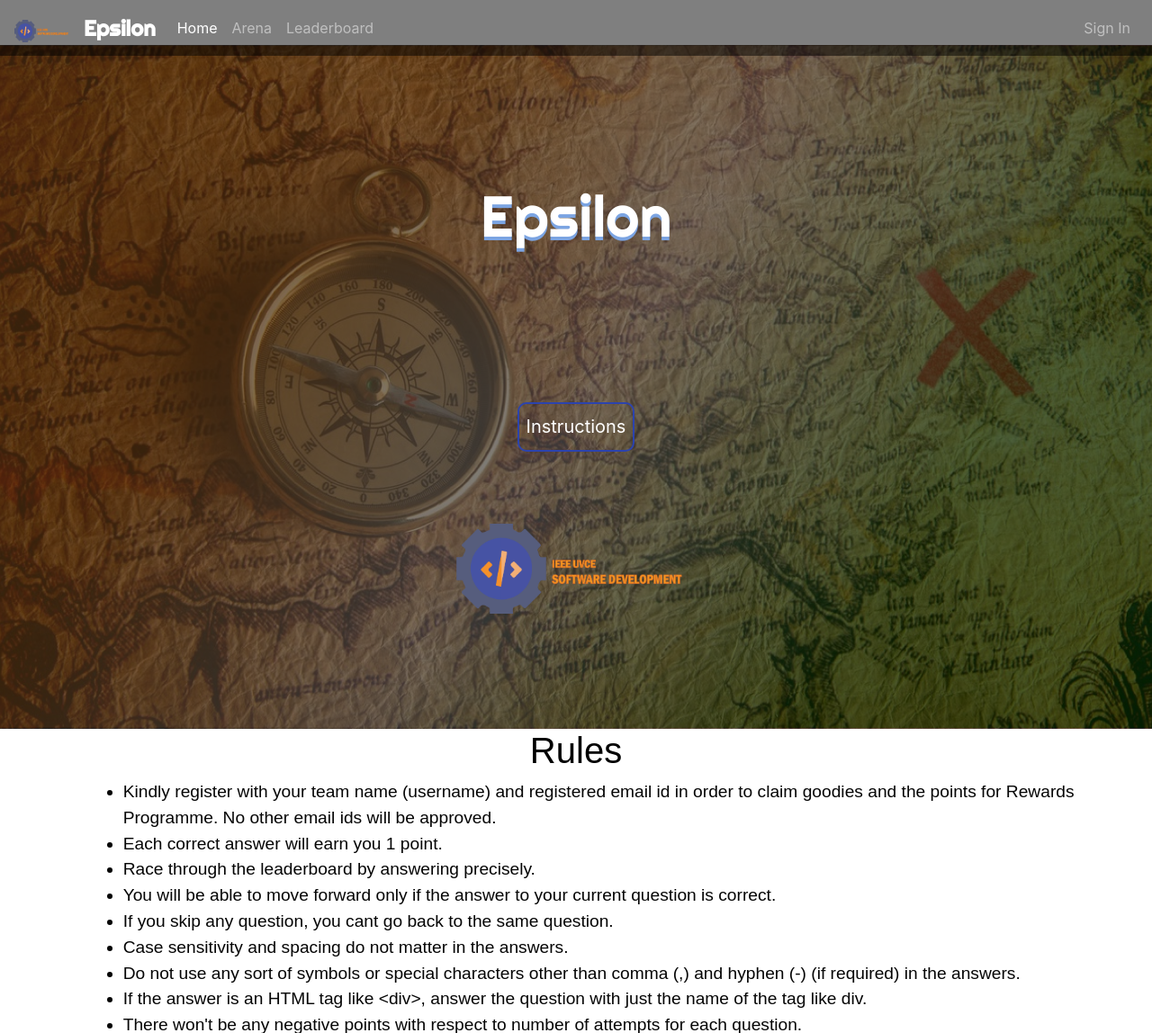
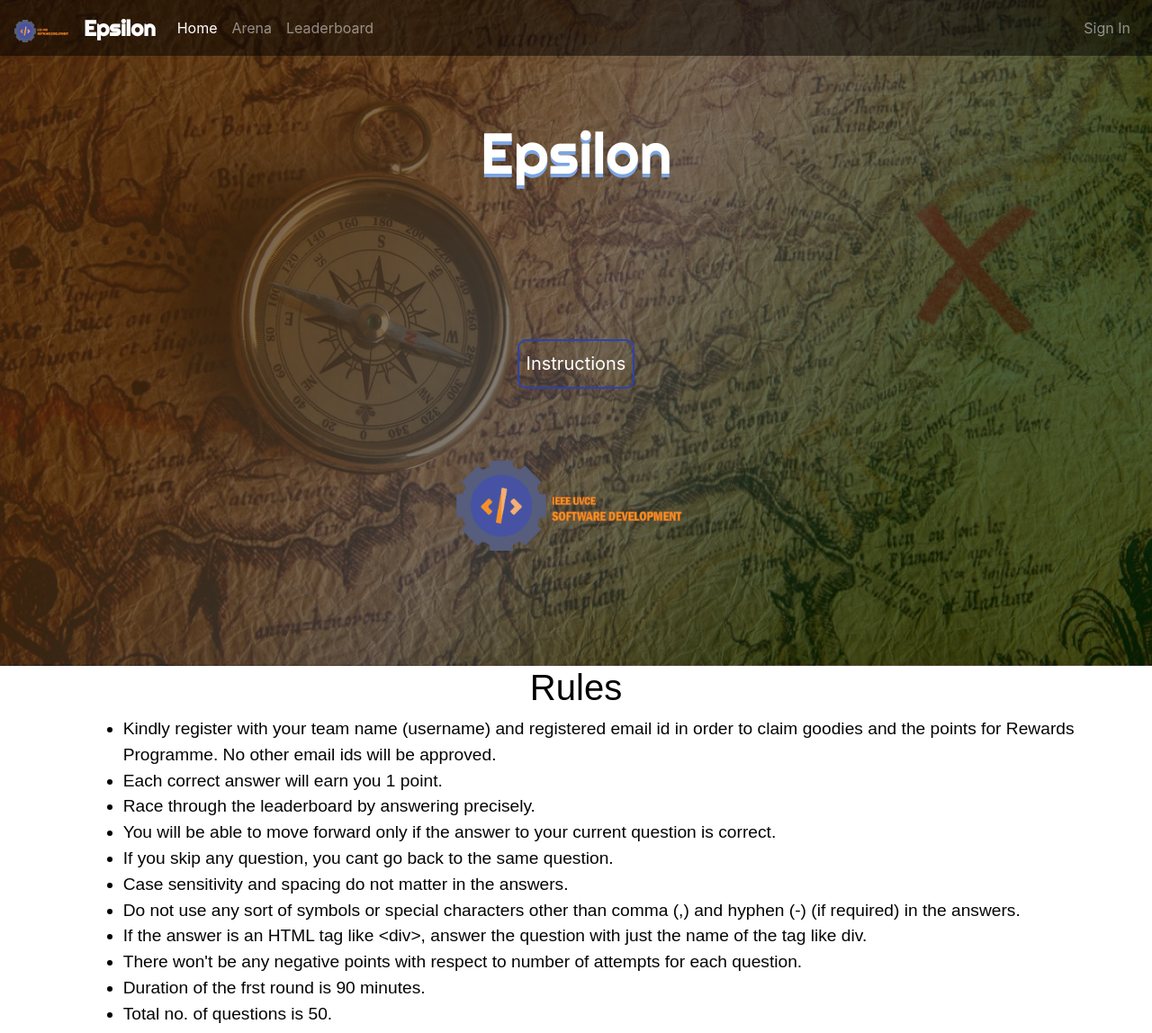
Before and after one commit to Nimitha-jagadeesha/Epsilonn-22, a Django app: page / in a window 1280 px wide. Shown: the top 1148 px of the page at 90% size. Run offline with Django 3.2, Linux system fonts and the light colour scheme; some libraries are stand-ins or nearby versions; some web fonts are replaced.

Commit message:
Update home.html

```diff
--- a/epsilon/templates/epsilon/home.html
+++ b/epsilon/templates/epsilon/home.html
@@ -39,6 +39,7 @@
         }
 
         .pic {
+            margin-top: -70px;
             justify-content:center;
             align-items: center;
             flex-direction: column;
@@ -148,7 +149,7 @@
 </div>
 <header>
     <nav class="navbar navbar-expand-md navbar-dark fixed-top"
-        style="background-color:rgba(1,1,1,0.5);">
+        style="background-color:rgba(0,0,0,0.5);">
         <a class="navbar-brand" href="/"><img src="{% static 'img/logo.png'%}" alt=""
                 style="width:60px;height:25px;"> &nbsp; <b
                 style="font-family: 'Righteous', sans-serif;font-size:larger">Epsilon</b></a>
```
